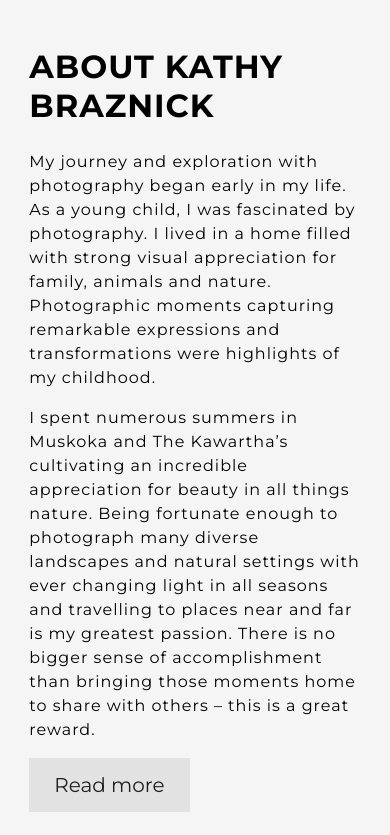
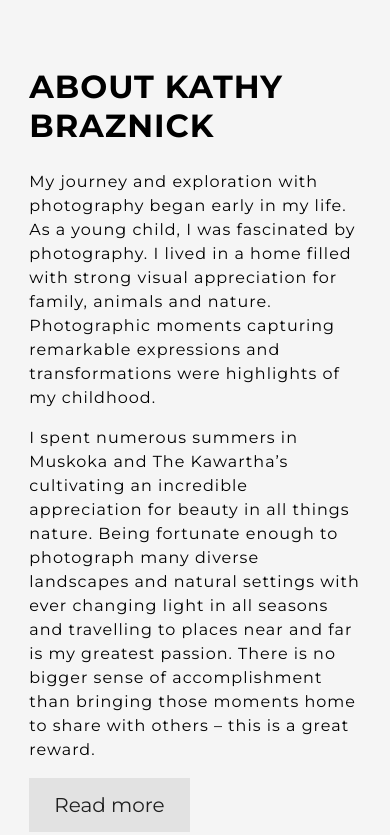
Before and after one commit to AmyLud/kBrazPics, a plain HTML site: page index.html in a window 390 px wide. Shown: the part 847-1682 px from the top of the page. Drawn offline with nearby package versions, Linux system fonts and the light colour scheme.

Commit message:
updated responsivity

```diff
--- a/styles/partials/_blogSection.scss
+++ b/styles/partials/_blogSection.scss
@@ -10,6 +10,7 @@
           // flex-wrap: wrap;
           align-items: center;
           justify-content: flex-start;
+          z-index: 10;
           .title--small {
                margin: 0;
           }
--- a/styles/partials/_responsive.scss
+++ b/styles/partials/_responsive.scss
@@ -153,6 +153,10 @@
 
      .blog-section {
           padding-top: 50px;
+          // padding: 50px 0;
+          .wrapper {
+               margin: 20px auto;
+          }
           &__description {
                padding-left: 20px;
           }
```
Also changed, not shown: styles/style.css.
